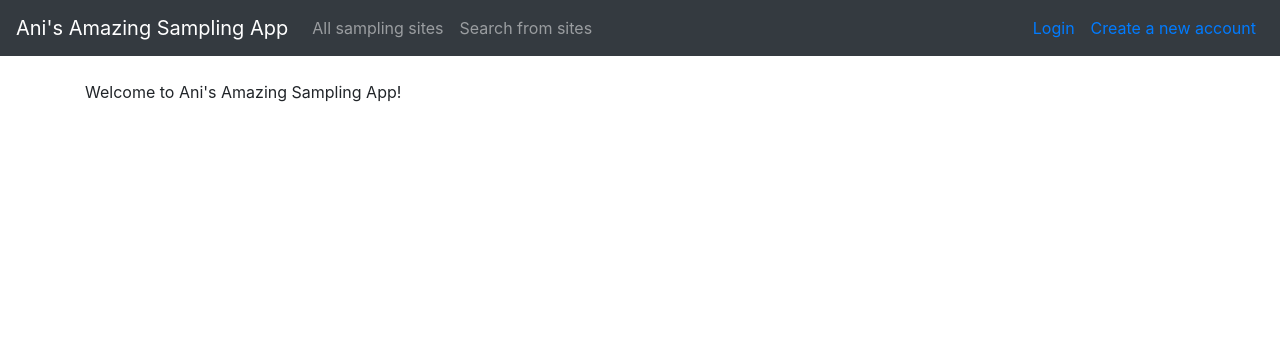
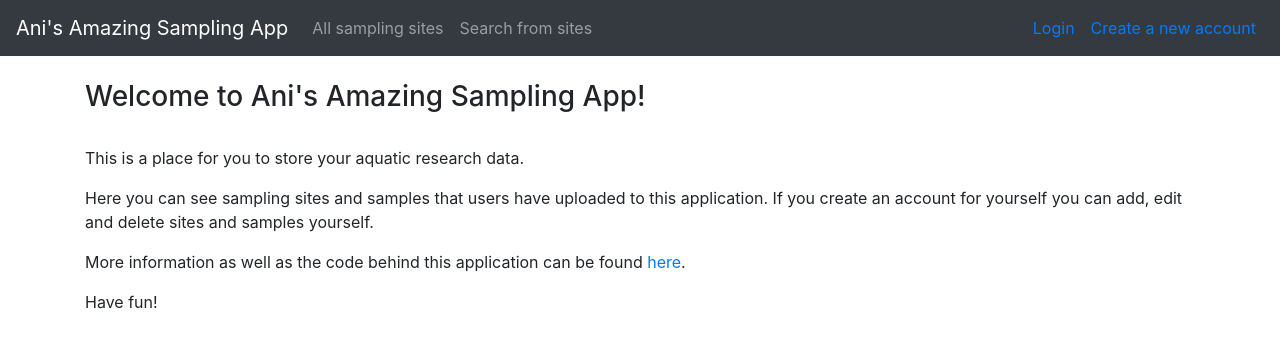
Before and after one commit to ansolotli/Tutkimussovellus, a Flask app: page / in a window 1280 px wide. Shown: the top 348 px of the page. Run offline with Flask 2, Linux system fonts and the light colour scheme; some libraries are stand-ins or nearby versions.

Commit message:
Update index.html

```diff
--- a/application/templates/index.html
+++ b/application/templates/index.html
@@ -1,7 +1,15 @@
 {% extends "layout.html" %}
 
 {% block body %}
-<p>
-  Welcome to Ani's Amazing Sampling App!
-</p>
+<h3>Welcome to Ani's Amazing Sampling App!</h3>
+<br>
+<p>This is a place for you to store your aquatic research data.</p>
+
+<p>Here you can see sampling sites and samples that users have uploaded to this application.
+  If you create an account for yourself you can add, edit and delete sites and samples yourself.</p>
+
+<p>More information as well as the code behind this application can be found <a href="https://github.com/ansolotli/Tutkimussovellus">here</a>.</p>
+
+<p>Have fun!</p>
+
 {% endblock %}
```
